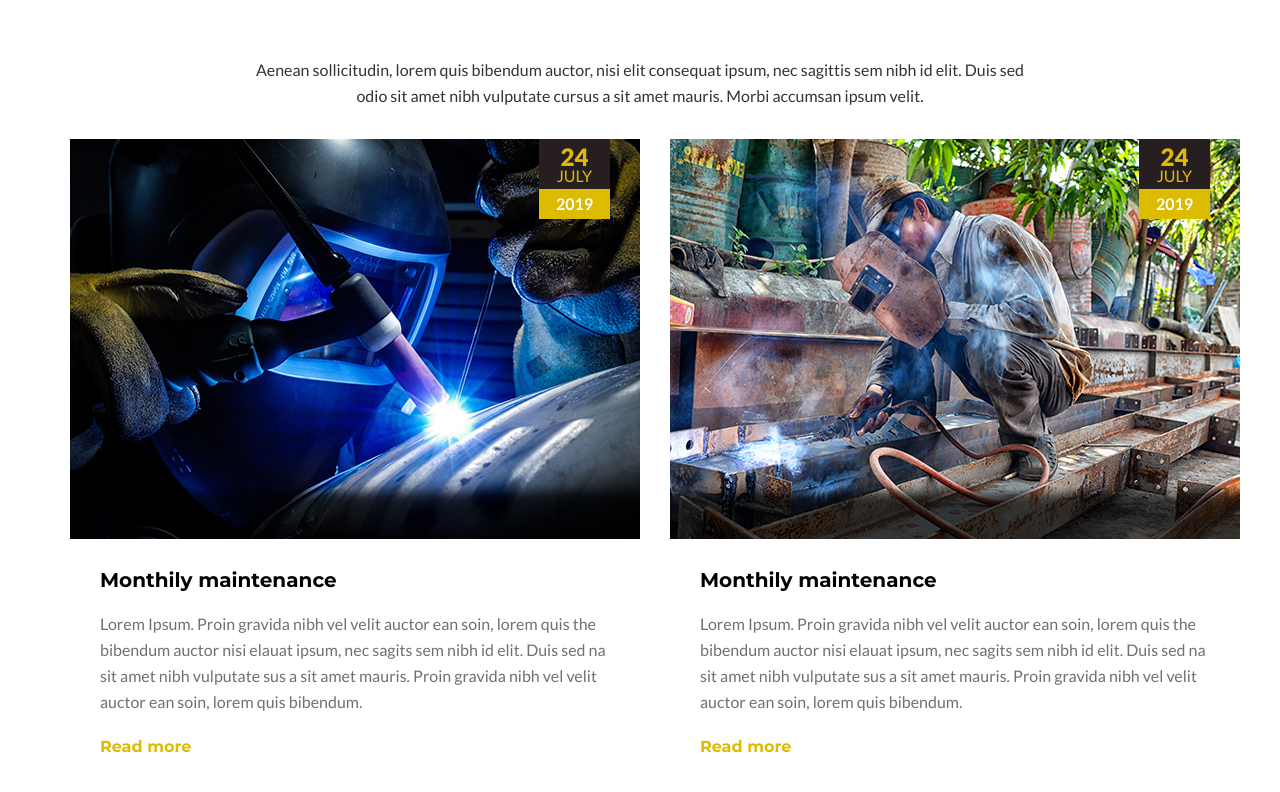
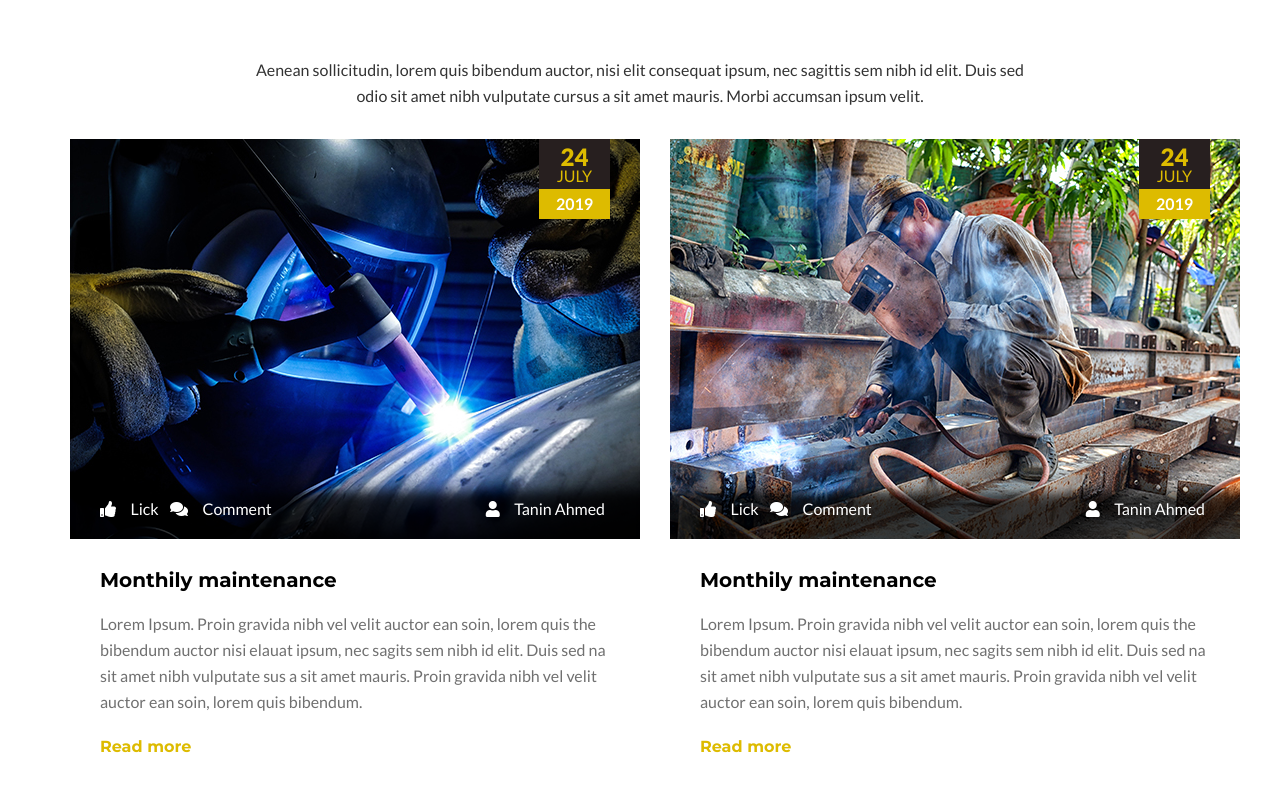
Before and after one commit to Mjtanin6/Smart-Pest, a plain HTML site: page index.html in a window 1280 px wide. Shown: the part 7728-8520 px from the top of the page. Drawn offline with Linux system fonts and the light colour scheme; a web font is replaced by a local one.

Commit message:
new added like comment and user on blog area

```diff
--- a/index.html
+++ b/index.html
@@ -1287,14 +1287,14 @@
                         <div class="like">
                             <ul class="list-inline">
                                 <li><a href="#"><i class="fa fa-thumbs-up"></i></a></li>
-                                <li><a href="#"></a>Lick</li>
+                                <li><a href="#">Lick</a></li>
                             </ul>
                         </div>
                         <!-- /.like -->
                         <div class="comment">
                             <ul class="list-inline">
                                 <li><a href="#"><i class="fa fa-comments"></i></a></li>
-                                <li><a href="#"></a>Comment</li>
+                                <li><a href="#">Comment</a></li>
                             </ul>
                         </div>
                         <!-- /.comment -->
@@ -1333,14 +1333,14 @@
                         <div class="like">
                             <ul class="list-inline">
                                 <li><a href="#"><i class="fa fa-thumbs-up"></i></a></li>
-                                <li><a href="#"></a>Lick</li>
+                                <li><a href="#">Lick</a></li>
                             </ul>
                         </div>
                         <!-- /.like -->
                         <div class="comment">
                             <ul class="list-inline">
                                 <li><a href="#"><i class="fa fa-comments"></i></a></li>
-                                <li><a href="#"></a>Comment</li>
+                                <li><a href="#">Comment</a></li>
                             </ul>
                         </div>
                         <!-- /.comment -->
--- a/sass/style.scss
+++ b/sass/style.scss
@@ -1327,21 +1327,34 @@ input[type=number]::-webkit-outer-spin-button {
                         }
                     }
                 }
-                .like {
-                    display: none;
+                .like,
+                .comment,
+                .user {
+                    position: absolute;
+                    bottom: 17px;
 
                     ul {
 
                         li {
 
                             a {
+                                color: #fff;
+                                font-size: 16px;
+                                font-family: 'Lato', sans-serif;
+                                font-weight: 400;
+                                text-decoration: none;
+                                transition: all 0.5s ease;
+                                &:hover {
+                                    color: #db0;
+                                }
+
                                 i {}
                             }
                         }
                     }
                 }
-                .comment {
-                    display: none;
+                .like {
+                    left: 30px;
 
                     ul {
 
@@ -1349,13 +1362,38 @@ input[type=number]::-webkit-outer-spin-button {
 
                             a {
 
+                                &:hover {
+
+                                }
+
+                                i {}
+                            }
+                        }
+                    }
+                }
+
+                .comment {
+                    left: 100px;
+
+                    ul {
+
+                        li {
+
+                            a {
+
+                                &:hover {
+
+                                }
+
+
                                 i {}
                             }
                         }
                     }
                 }
                 .user {
-                    display: none;
+                    right: 30px;
+
 
                     ul {
 
```
Also changed, not shown: css/style.css.
